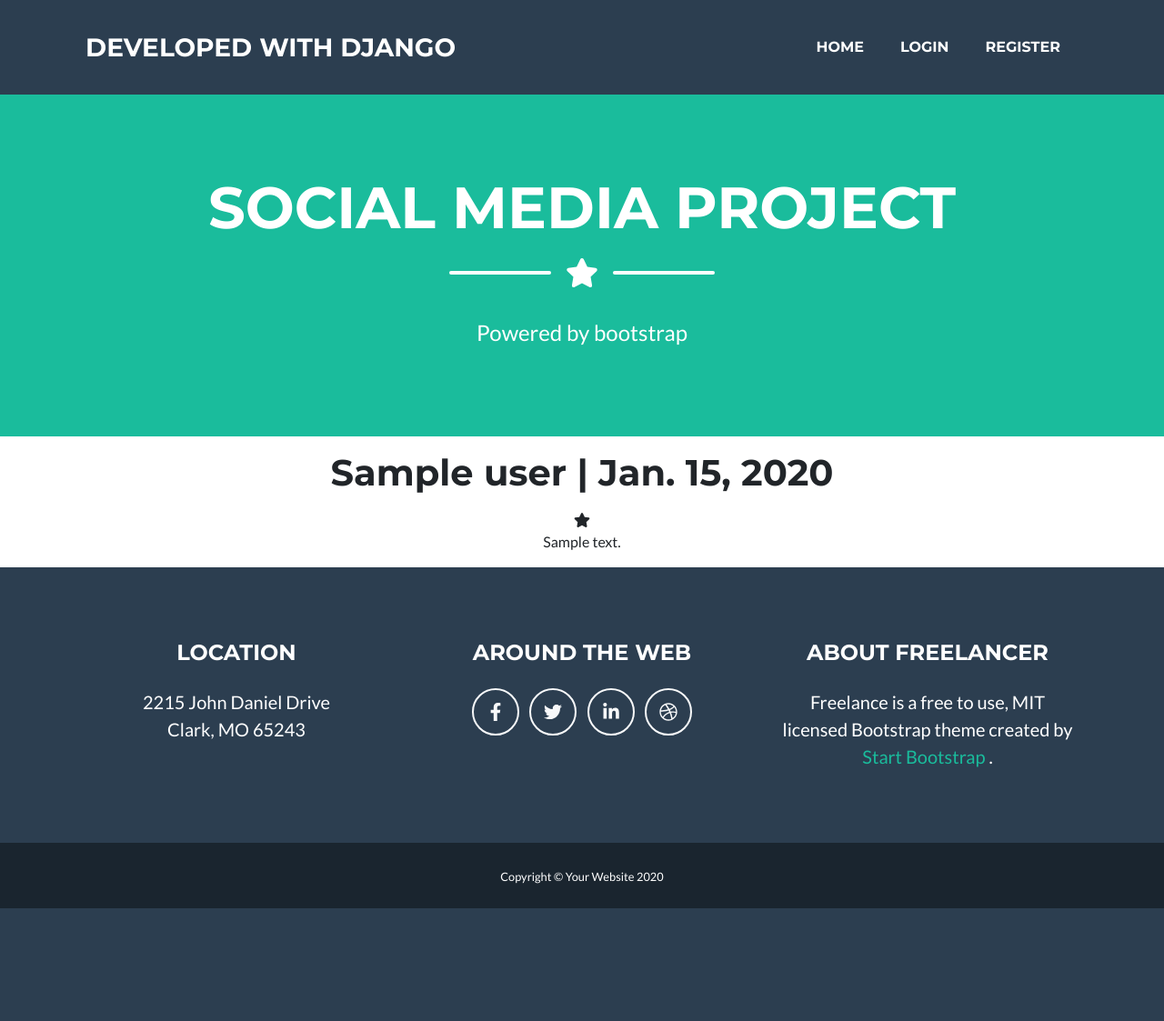
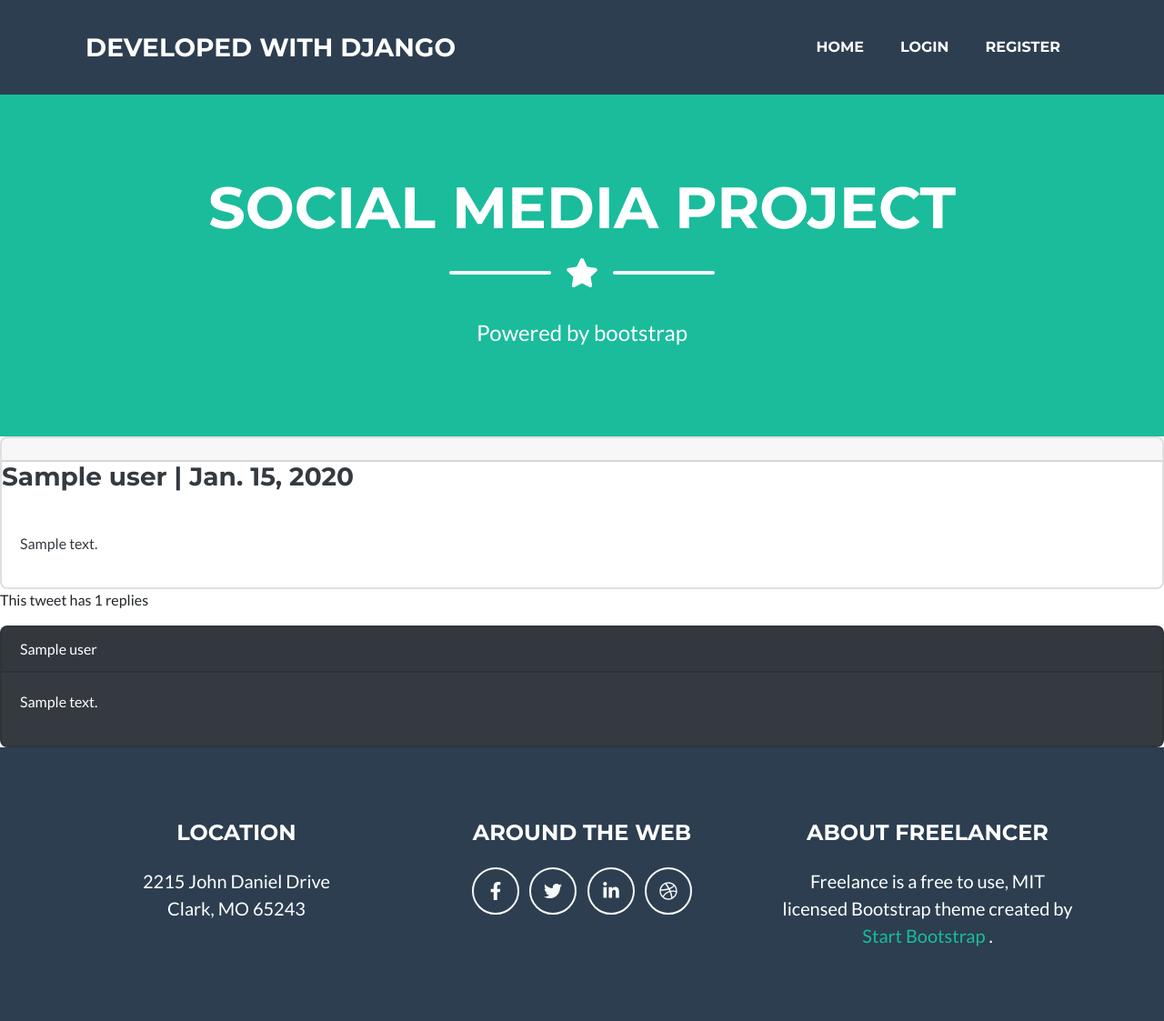
Before and after one commit to Mrpojam/django-based-socialmedia, a Django app: template posts/templates/posts/post_detail.html in a window 1280 px wide. Shown: the top 1123 px of the page at 91% size. Before the commit the page ends 999 px from the top, so only its background shows below. Run offline with Django 3.2, Linux system fonts and the light colour scheme; the template is opened without the code that fills it: most values are stand-ins (such as "Sample title", 1, 10 or a date in 2020); some libraries are stand-ins or nearby versions.

Commit message:
showing comments

```diff
--- a/posts/models.py
+++ b/posts/models.py
@@ -17,6 +17,9 @@ class Post (models.Model):
           self.created.day,
            self.slug])
 
+    class Meta:
+        ordering = ('-created',)
+
 class Comment (models.Model):
     user = models.ForeignKey(User, on_delete=models.CASCADE, related_name='ucomment')
     post = models.ForeignKey(Post, on_delete=models.CASCADE, related_name='pcomment')
@@ -27,3 +30,6 @@ class Comment (models.Model):
 
     def __str__(self):
         return f'{self.user} - {self.body}'
+
+    class Meta:
+        ordering = ('-created',)
--- a/posts/templates/posts/post_detail.html
+++ b/posts/templates/posts/post_detail.html
@@ -1,14 +1,35 @@
 {% extends 'index.html' %}
 
 {% block content %}
- <center><p> <h1>{{post.user }} | {{post.created|date}}</h1></p>
    {% if request.user.is_authenticated and request.user.id == post.user.id %}
       <a href="{% url 'posts:post_delete' post.user.id post.id%}"> Delete Tweet </a>|
       <a href="{% url 'posts:post_edit' post.user.id post.id %}"> Edit Tweet </a>
    {% endif %}
-    <div class="divider-custom-line"></div>
-    <div class="divider-custom-icon"><i class="fas fa-star"></i></div>
-    <div class="divider-custom-line"></div></center>
+   <div class = "card bg-white text-dark">
+      <p class="card-header"><h3>{{post.user }} | {{post.created|date}}</h3></p>
+      <p class="card-body">
+         {{post.body}}
+      </p>
+   </div>
+   <p> This tweet has {{comment.count}} replies </p>
 
- <center></h1><p> {{post.body }}</p></center>
+   {% if request.user.is_authenticated %}
+   <form action="" method="post">
+      {% csrf_token %}
+      {{form.as_p}}
+      <input type="submit" value="reply" class="btn btn-primary">
+   </form>
+   {% endif %}
+
+   {% for co in comment %}
+    <div class="card bg-dark text-white">
+       <p class="card-header"> {{co.user}}</p>
+       <p class="card-body"> {{co.body}}</p>
+    </div>
+    {% empty %}
+    <div class="card bg-dark text-white">
+      <p class="card-body"> No reply </p>
+   </div>
+
+ {% endfor %}
 {% endblock %}
```
Also changed, not shown: posts/forms.py (+6 -1 lines), posts/views.py (+14 -3 lines), db.sqlite3, posts/migrations/0004_auto_20210216_0617.py (added).
